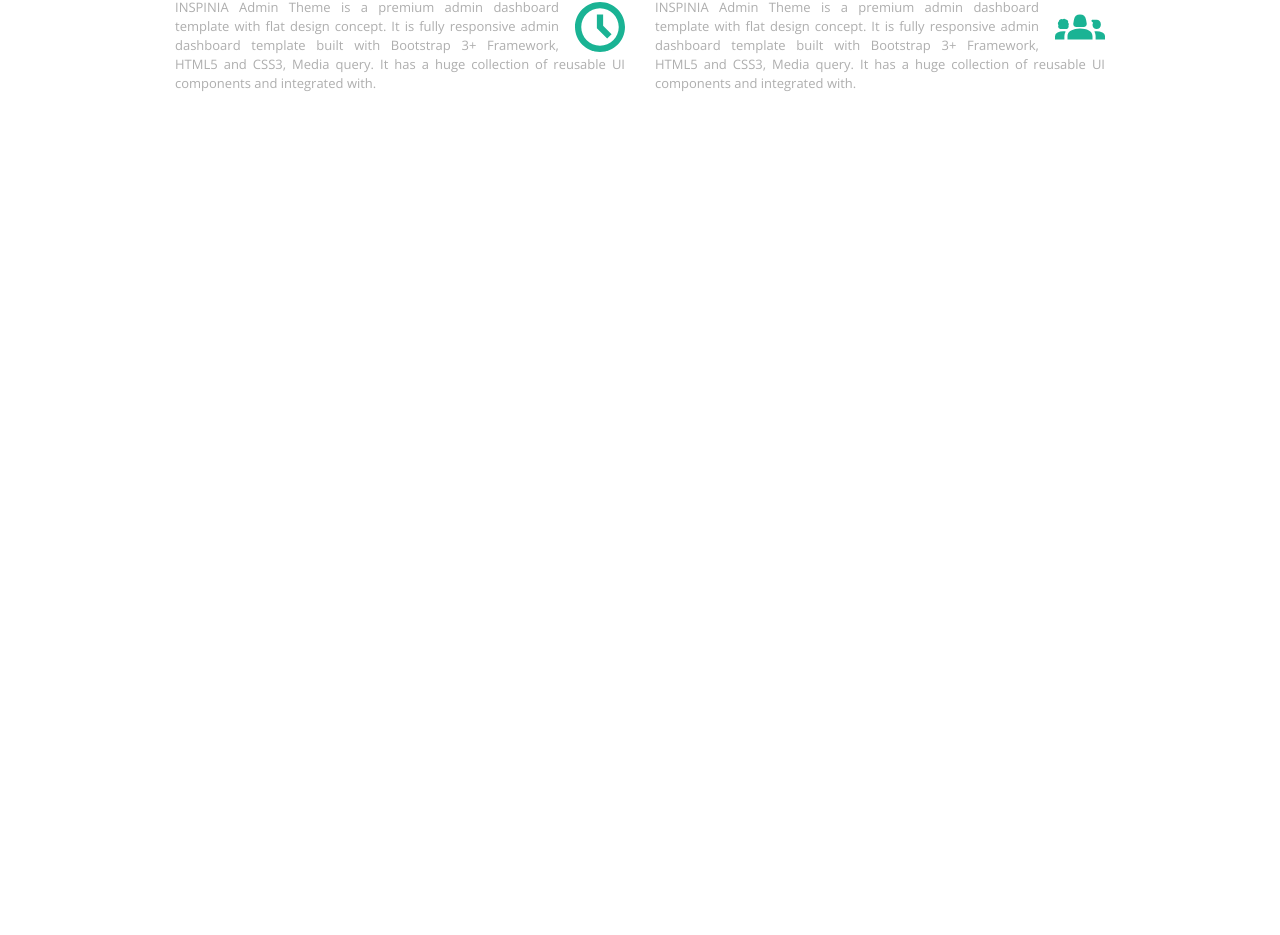
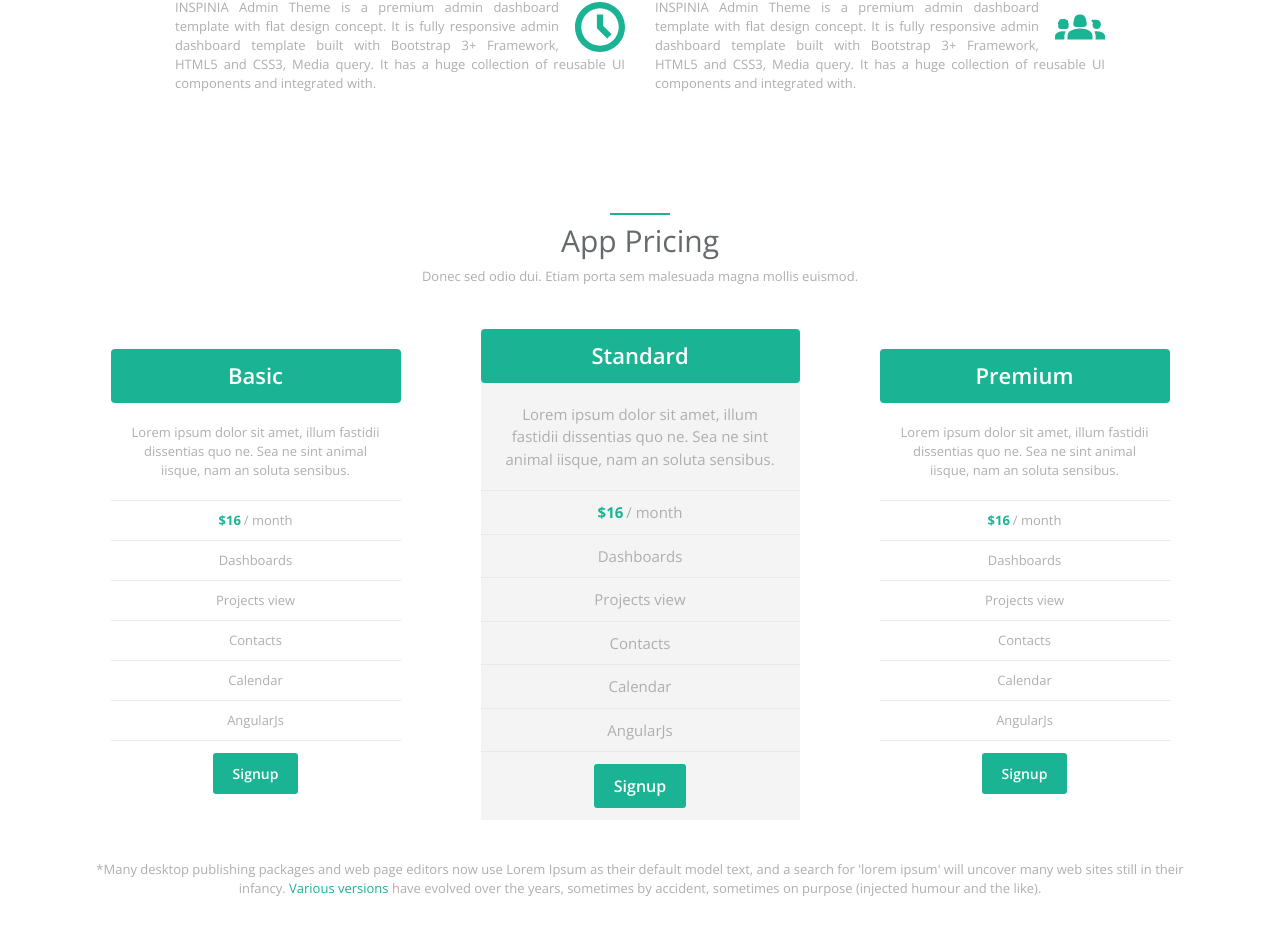
Before and after one commit to yagovelazquez/React-Landing-Page, a React (Create React App) app: page / in a window 1280 px wide. Shown: the part 5284-6219 px from the top of the page. Before the commit the page ends 5437 px from the top, so only its background shows below. Built offline with nearby package versions, Linux system fonts and the light colour scheme.

Commit message:
Feat: add app pricing section

```diff
--- a/src/views/Home/Home.tsx
+++ b/src/views/Home/Home.tsx
@@ -9,6 +9,7 @@ import OurWorkFlow from './components/OurWorkFlow/OurWorkFlow';
 import OurUsersSaySection from './components/OurUsersSaySection/OurUsersSaySection';
 import OurPartnersSaySecion from './components/OurPartnersSaySecion/OurPartnersSaySecion';
 import ExtraGreatFeaturesSection from './components/ExtraGreatFeaturesSection/ExtraGreatFeaturesSection';
+import AppPricingSection from './components/AppPricingSection/AppPricingSection';
 
 
 function Home() {
@@ -34,6 +35,7 @@ function Home() {
       <OurUsersSaySection />
       <OurPartnersSaySecion />
       <ExtraGreatFeaturesSection />
+      <AppPricingSection />
     </div>
   );
 }
--- /dev/null
+++ b/src/views/Home/components/AppPricingSection/AppPricingSection.tsx
@@ -0,0 +1,54 @@
+import { Fragment } from 'react';
+import SectionContainer from '../../../../shared/components/layout/SectionContainer';
+import Paragraph from '../../../../shared/components/Texts/Paragraph';
+import SectionHeader from '../../../../shared/components/Texts/SectionHeader';
+import PricingPlan from './components/PricingPlan';
+
+const headings = [
+  {
+    title: 'App Pricing',
+    className: 'text-title',
+  },
+];
+
+const planDetails = [
+  'Lorem ipsum dolor sit amet, illum fastidii dissentias quo ne. Sea ne sint animal iisque, nam an soluta sensibus.',
+  <Fragment>
+    <span className="text-primary font-bold mr-[3px]">$16</span>/ month
+  </Fragment>,
+  'Dashboards',
+  'Projects view',
+  'Contacts',
+  'Calendar',
+  'AngularJs',
+];
+
+const AppPricingSection = () => {
+  return (
+    <SectionContainer>
+      <SectionHeader
+        paragraph="Donec sed odio dui. Etiam porta sem malesuada magna mollis euismod."
+        headings={headings}
+      />
+      <div className="flex items-start gap-20 mt-[35px]">
+        <PricingPlan title="Basic" planDetails={planDetails} />
+        <PricingPlan
+          title="Standard"
+          planDetails={planDetails}
+          variant="principal"
+        />
+        <PricingPlan title="Premium" planDetails={planDetails} />
+      </div>
+      <Paragraph className="w-[1100px] mt-10 text-center">
+        *Many desktop publishing packages and web page editors now use Lorem
+        Ipsum as their default model text, and a search for 'lorem ipsum' will
+        uncover many web sites still in their infancy.{' '}
+        <span className="text-primary">Various versions</span> have evolved over
+        the years, sometimes by accident, sometimes on purpose (injected humour
+        and the like).
+      </Paragraph>
+    </SectionContainer>
+  );
+};
+
+export default AppPricingSection;
--- /dev/null
+++ b/src/views/Home/components/AppPricingSection/components/PricingPlan.tsx
@@ -0,0 +1,41 @@
+import { FC, ReactNode } from 'react';
+import Button from '../../../../../shared/components/Buttons/Button';
+import Paragraph from '../../../../../shared/components/Texts/Paragraph';
+
+interface PricingPlanProps {
+  variant?: 'principal' | 'normal';
+  planDetails: ReactNode[] | string[];
+  title: string;
+}
+
+const PricingPlan: FC<PricingPlanProps> = ({
+  variant = 'normal',
+  planDetails,
+  title,
+}) => {
+  const bgClass = variant === 'normal' ? 'mt-[20px]' : 'bg-gray w-[319px]';
+  const buttonClass = variant === 'normal' ? '' : 'text-[16px]';
+  const paragraphClass = variant === 'normal' ? '' : 'text-[15px]';
+
+  return (
+    <div className={`w-[290px] ${bgClass}`}>
+      <Paragraph className="h-[54px] flex justify-center items-center text-white text-[22px] font-[600] rounded bg-primary">
+        {title}
+      </Paragraph>
+      {planDetails.map((detail, index) => (
+        <Paragraph
+          className={`${
+            index === 0 ? 'py-[20px]' : 'py-[10px]'
+          } text-center px-[20px] flex justify-center items-center ${paragraphClass} border-b-lightGray border-b`}
+        >
+          {detail}
+        </Paragraph>
+      ))}
+      <div className="flex rounded justify-center items-center py-3">
+        <Button className={`${buttonClass}`}>Signup</Button>
+      </div>
+    </div>
+  );
+};
+
+export default PricingPlan;
--- a/tailwind.config.js
+++ b/tailwind.config.js
@@ -9,6 +9,7 @@ module.exports = {
         title: '#676a6c',
         primary: '#1ab394',
         paragraph: '#aeaeae',
+        lightGray: '#e7eaec',
         darkPrimary: '#179d82',
         gray: '#f4f4f4',
         darkerGray: '#888888'
```
